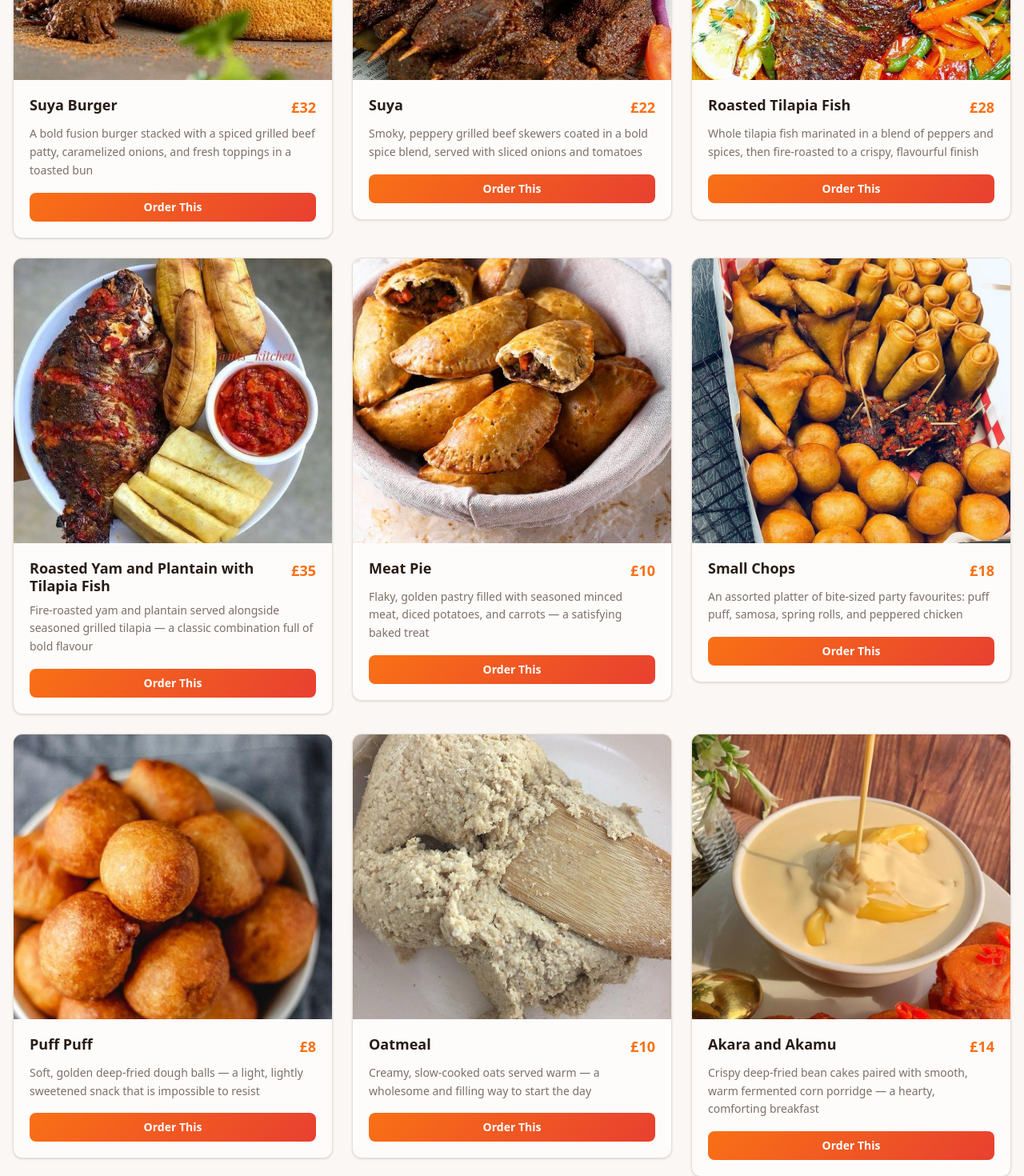
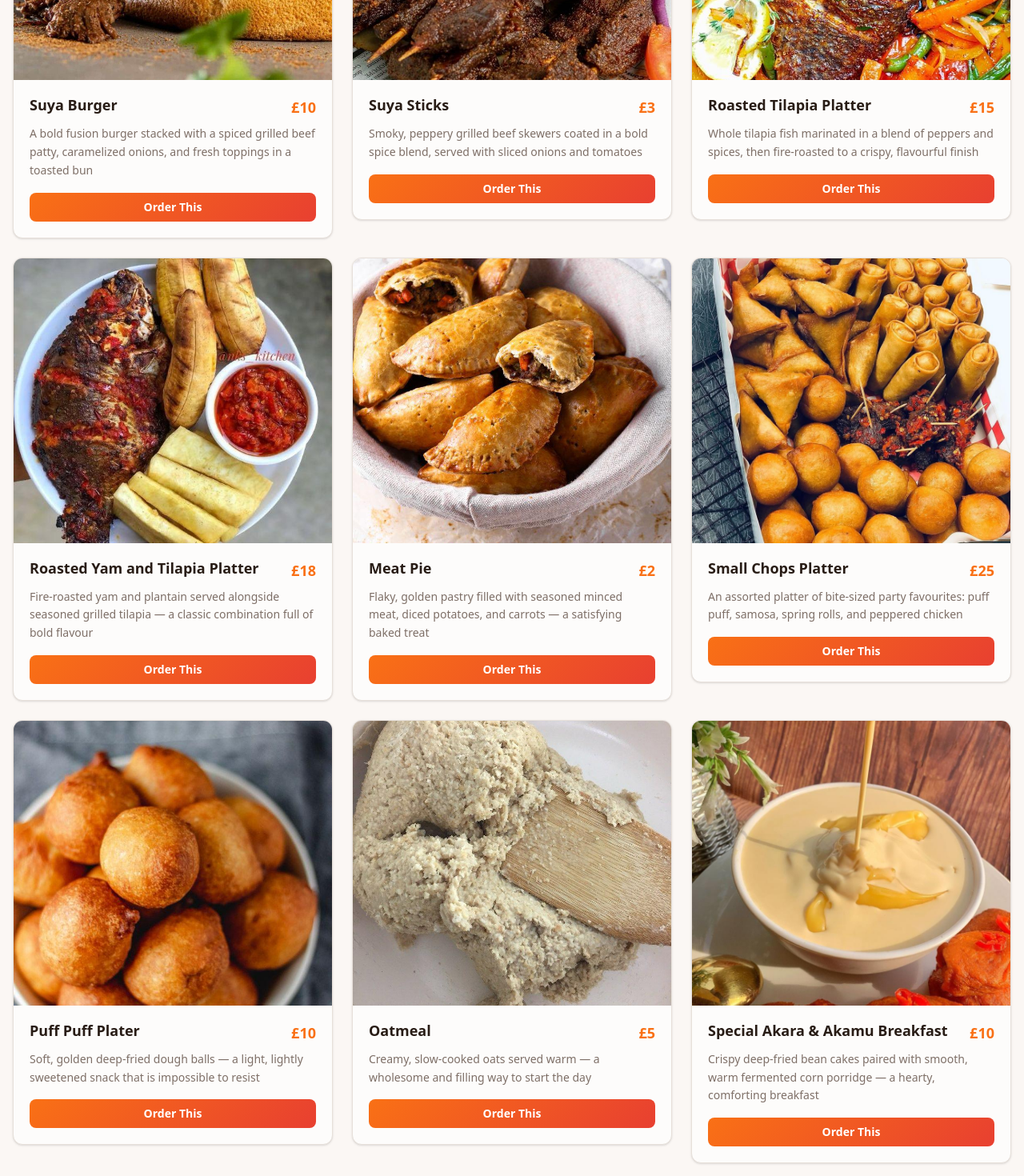
Before and after one commit to Adetuyi/hotndelicious, a Next.js app: page /menu in a window 1280 px wide. Shown: the part 1180-2650 px from the top of the page at 80% size. Built offline with nearby package versions, Linux system fonts and the light colour scheme.

Commit message:
fix: updated the meal pricing

```diff
--- a/constants/meals.ts
+++ b/constants/meals.ts
@@ -38,7 +38,7 @@ export const meals: MealItem[] = [
     id: 'spaghetti-bolognaise',
     name: 'Spaghetti Bolognaise',
     description: 'Classic spaghetti topped with a rich, slow-cooked meat sauce and aromatic herbs',
-    price: 24,
+    price: 15,
     image: spaghettiImg,
     category: 'pasta',
   },
@@ -47,7 +47,7 @@ export const meals: MealItem[] = [
     name: 'Lasagna',
     description:
       'Oven-baked pasta layered with rich meat sauce, creamy béchamel, and golden melted cheese',
-    price: 26,
+    price: 12,
     image: lasagnaImg,
     category: 'pasta',
   },
@@ -56,7 +56,7 @@ export const meals: MealItem[] = [
     name: 'Plantain Lasagna',
     description:
       'A creative twist on classic lasagna, layered with sweet ripe plantain, seasoned minced meat, and béchamel sauce',
-    price: 30,
+    price: 15,
     image: plantainLasagnaImg,
     category: 'pasta',
   },
@@ -67,34 +67,34 @@ export const meals: MealItem[] = [
     name: 'Suya Burger',
     description:
       'A bold fusion burger stacked with a spiced grilled beef patty, caramelized onions, and fresh toppings in a toasted bun',
-    price: 32,
+    price: 10,
     image: suyaBurgerImg,
     category: 'grill',
   },
   {
     id: 'suya',
-    name: 'Suya',
+    name: 'Suya Sticks',
     description:
       'Smoky, peppery grilled beef skewers coated in a bold spice blend, served with sliced onions and tomatoes',
-    price: 22,
+    price: 3,
     image: suyaImg,
     category: 'grill',
   },
   {
     id: 'roasted-tilapia-fish',
-    name: 'Roasted Tilapia Fish',
+    name: 'Roasted Tilapia Platter',
     description:
       'Whole tilapia fish marinated in a blend of peppers and spices, then fire-roasted to a crispy, flavourful finish',
-    price: 28,
+    price: 15,
     image: roastedTilapiaImg,
     category: 'grill',
   },
   {
     id: 'roasted-yam-and-plantain-with-tilapia-fish',
-    name: 'Roasted Yam and Plantain with Tilapia Fish',
+    name: 'Roasted Yam and Tilapia Platter',
     description:
       'Fire-roasted yam and plantain served alongside seasoned grilled tilapia — a classic combination full of bold flavour',
-    price: 35,
+    price: 18,
     image: roastedYamAndPlantainImg,
     category: 'grill',
   },
@@ -105,25 +105,25 @@ export const meals: MealItem[] = [
     name: 'Meat Pie',
     description:
       'Flaky, golden pastry filled with seasoned minced meat, diced potatoes, and carrots — a satisfying baked treat',
-    price: 10,
+    price: 2,
     image: meatPieImg,
     category: 'snacks',
   },
   {
     id: 'small-chops',
-    name: 'Small Chops',
+    name: 'Small Chops Platter',
     description:
       'An assorted platter of bite-sized party favourites: puff puff, samosa, spring rolls, and peppered chicken',
-    price: 18,
+    price: 25,
     image: smallChopsImg,
     category: 'snacks',
   },
   {
     id: 'puff-puff',
-    name: 'Puff Puff',
+    name: 'Puff Puff Plater',
     description:
       'Soft, golden deep-fried dough balls — a light, lightly sweetened snack that is impossible to resist',
-    price: 8,
+    price: 10,
     image: puffPuffImg,
     category: 'snacks',
   },
@@ -134,16 +134,16 @@ export const meals: MealItem[] = [
     name: 'Oatmeal',
     description:
       'Creamy, slow-cooked oats served warm — a wholesome and filling way to start the day',
-    price: 10,
+    price: 5,
     image: oatmealImg,
     category: 'breakfast',
   },
   {
     id: 'akara-and-akamu',
-    name: 'Akara and Akamu',
+    name: 'Special Akara & Akamu Breakfast',
     description:
       'Crispy deep-fried bean cakes paired with smooth, warm fermented corn porridge — a hearty, comforting breakfast',
-    price: 14,
+    price: 10,
     image: akaraAndAkamuImg,
     category: 'breakfast',
   },
@@ -153,7 +153,7 @@ export const meals: MealItem[] = [
     id: 'fried-rice',
     name: 'Fried Rice',
     description: 'Stir-fried rice loaded with colourful vegetables, prawns, and savoury seasoning',
-    price: 30,
+    price: 10,
     image: friedRiceImg,
     category: 'rice',
   },
@@ -161,7 +161,7 @@ export const meals: MealItem[] = [
     id: 'white-rice-and-stew',
     name: 'White Rice and Stew',
     description: 'Fluffy steamed white rice paired with a hearty, slow-cooked tomato-based stew',
-    price: 22,
+    price: 10,
     image: whiteRiceAndStewImg,
     category: 'rice',
   },
@@ -170,7 +170,7 @@ export const meals: MealItem[] = [
     name: 'Jollof Rice with Protein of Choice and Plantain',
     description:
       'Fragrant, tomato-based jollof rice served with your choice of chicken, beef, or fish alongside caramelized fried plantain',
-    price: 35,
+    price: 8.5,
     image: jollofRiceWithProteinImg,
     category: 'rice',
   },
@@ -179,7 +179,7 @@ export const meals: MealItem[] = [
     name: 'Ofada Rice and Ayamase Sauce',
     description:
       'Unpolished, locally grown rice paired with a bold, smoky green pepper sauce — a deeply flavourful combination',
-    price: 32,
+    price: 15,
     image: ofadaRiceImg,
     category: 'rice',
   },
@@ -190,7 +190,7 @@ export const meals: MealItem[] = [
     name: 'Tomato Stew',
     description:
       'Classic tomato-based stew slow-cooked with blended peppers, onions, and your choice of protein',
-    price: 14,
+    price: 8,
     image: tomatoStewImg,
     category: 'sides',
   },
@@ -199,16 +199,16 @@ export const meals: MealItem[] = [
     name: 'Moi Moi',
     description:
       'Steamed bean pudding made with blended black-eyed peas, peppers, onions, and a choice of fillings',
-    price: 10,
+    price: 3,
     image: moiMoiImg,
     category: 'sides',
   },
   {
     id: 'abacha',
-    name: 'Abacha',
+    name: 'Special Abacha (African Salad)',
     description:
       'A vibrant salad of shredded dried cassava, palm oil, garden eggs, fermented beans, and crayfish — bold and refreshing',
-    price: 18,
+    price: 15,
     image: abachaImg,
     category: 'sides',
   },
@@ -217,7 +217,7 @@ export const meals: MealItem[] = [
     name: 'Okpa',
     description:
       'Dense and satisfying Bambara nut pudding steamed to perfection — wholesome, filling, and full of flavour',
-    price: 8,
+    price: 4,
     image: okpaImg,
     category: 'sides',
   },
@@ -228,7 +228,7 @@ export const meals: MealItem[] = [
     name: 'Efo Riro',
     description:
       'A rich, hearty spinach stew loaded with assorted meats, smoked fish, and aromatic peppers',
-    price: 26,
+    price: 10,
     image: efoRiroImg,
     category: 'soup',
   },
@@ -237,7 +237,7 @@ export const meals: MealItem[] = [
     name: 'Okra Soup',
     description:
       'Silky, draw okra soup cooked with assorted meat and seafood — warming, wholesome, and full of depth',
-    price: 24,
+    price: 10,
     image: okraSoupImg,
     category: 'soup',
   },
@@ -246,7 +246,7 @@ export const meals: MealItem[] = [
     name: 'Ogbono Soy',
     description:
       'Draw soup made from ground ogbono seeds with a soy-enriched twist — thick, hearty, and deeply satisfying',
-    price: 24,
+    price: 10,
     image: ogbonoSoyImg,
     category: 'soup',
   },
@@ -255,7 +255,7 @@ export const meals: MealItem[] = [
     name: 'Banga Soup',
     description:
       'Thick, aromatic palm nut soup slow-cooked with fresh fish and fragrant hand-picked spices',
-    price: 28,
+    price: 10,
     image: bangaSoupImg,
     category: 'soup',
   },
@@ -264,7 +264,7 @@ export const meals: MealItem[] = [
     name: 'Ofe Akwu',
     description:
       'Rich, flavourful palm nut soup simmered with assorted meat and crayfish — warming and deeply comforting',
-    price: 26,
+    price: 10,
     image: ofeAkwuImg,
     category: 'soup',
   },
@@ -273,7 +273,7 @@ export const meals: MealItem[] = [
     name: 'Afang Soup',
     description:
       'A delicate, earthy soup made with afang leaves, waterleaf, and assorted proteins — layered with complex flavour',
-    price: 30,
+    price: 15,
     image: afangSoupImg,
     category: 'soup',
   },
@@ -282,7 +282,7 @@ export const meals: MealItem[] = [
     name: 'Edikaikong',
     description:
       'Highly nutritious leafy green soup packed with ugu and waterleaf, loaded with seafood and assorted meat',
-    price: 28,
+    price: 15,
     image: edikaikongImg,
     category: 'soup',
   },
@@ -291,7 +291,7 @@ export const meals: MealItem[] = [
     name: 'Oha Soup',
     description:
       'Delicate, earthy soup made with tender oha leaves and cocoyam thickener, rich with assorted meats',
-    price: 28,
+    price: 13,
     image: ohaSoupImg,
     category: 'soup',
   },
@@ -302,7 +302,7 @@ export const meals: MealItem[] = [
     name: 'Pounded Yam',
     description:
       'Silky, smooth yam dough pounded to perfection — a classic, versatile swallow best enjoyed with any rich soup',
-    price: 12,
+    price: 7,
     image: poundedYamImg,
     category: 'swallow',
   },
@@ -311,7 +311,7 @@ export const meals: MealItem[] = [
     name: 'Fufu',
     description:
       'Smooth, stretchy cassava dough — a soft and satisfying side to pair with any hearty soup',
-    price: 10,
+    price: 8,
     image: fufuImg,
     category: 'swallow',
   },
@@ -320,7 +320,7 @@ export const meals: MealItem[] = [
     name: 'Garri',
     description:
       'Light cassava flakes served with cold water, sugar, groundnuts, and milk — a wholesome and satisfying snack',
-    price: 6,
+    price: 5,
     image: garriImg,
     category: 'swallow',
   },
```
